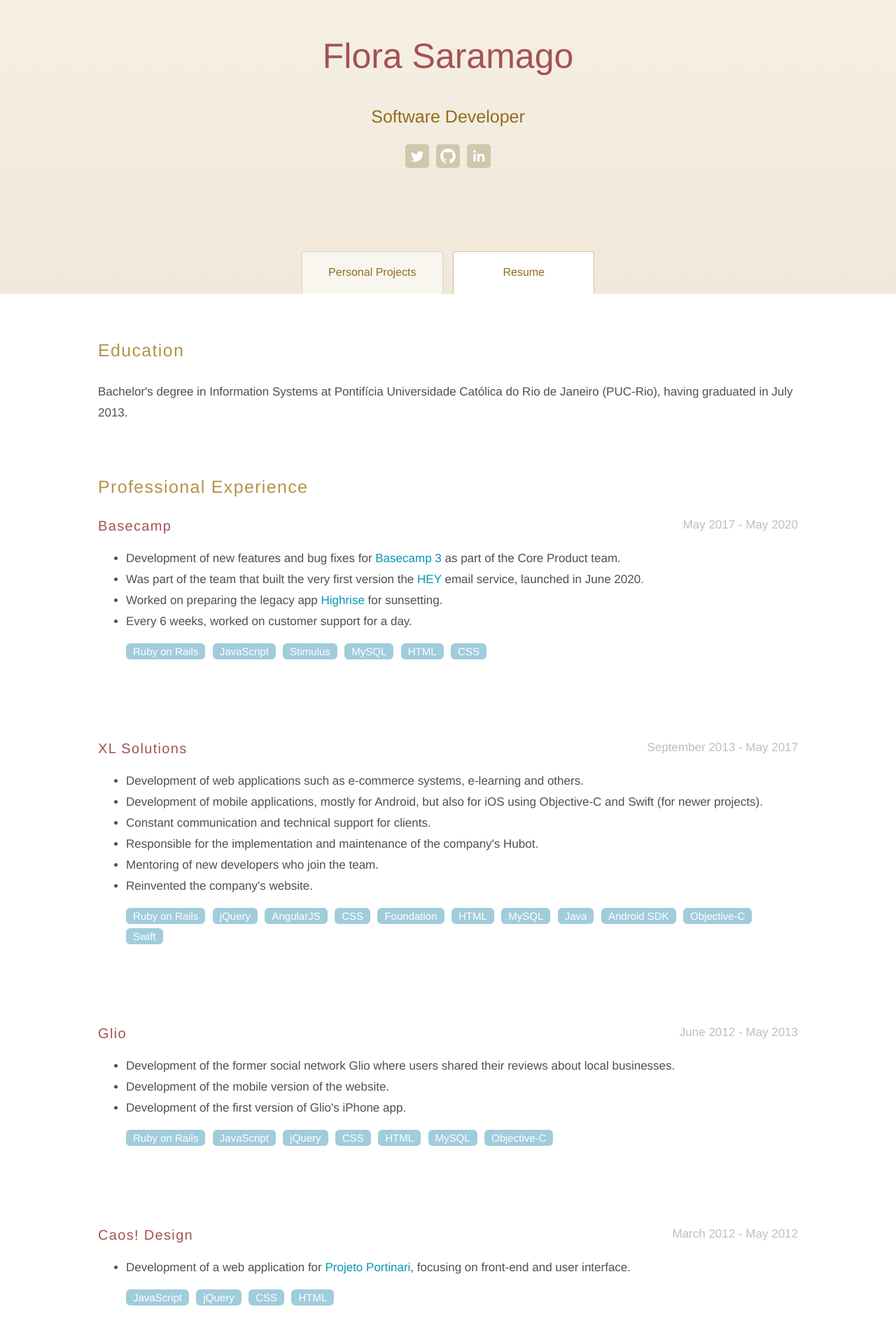
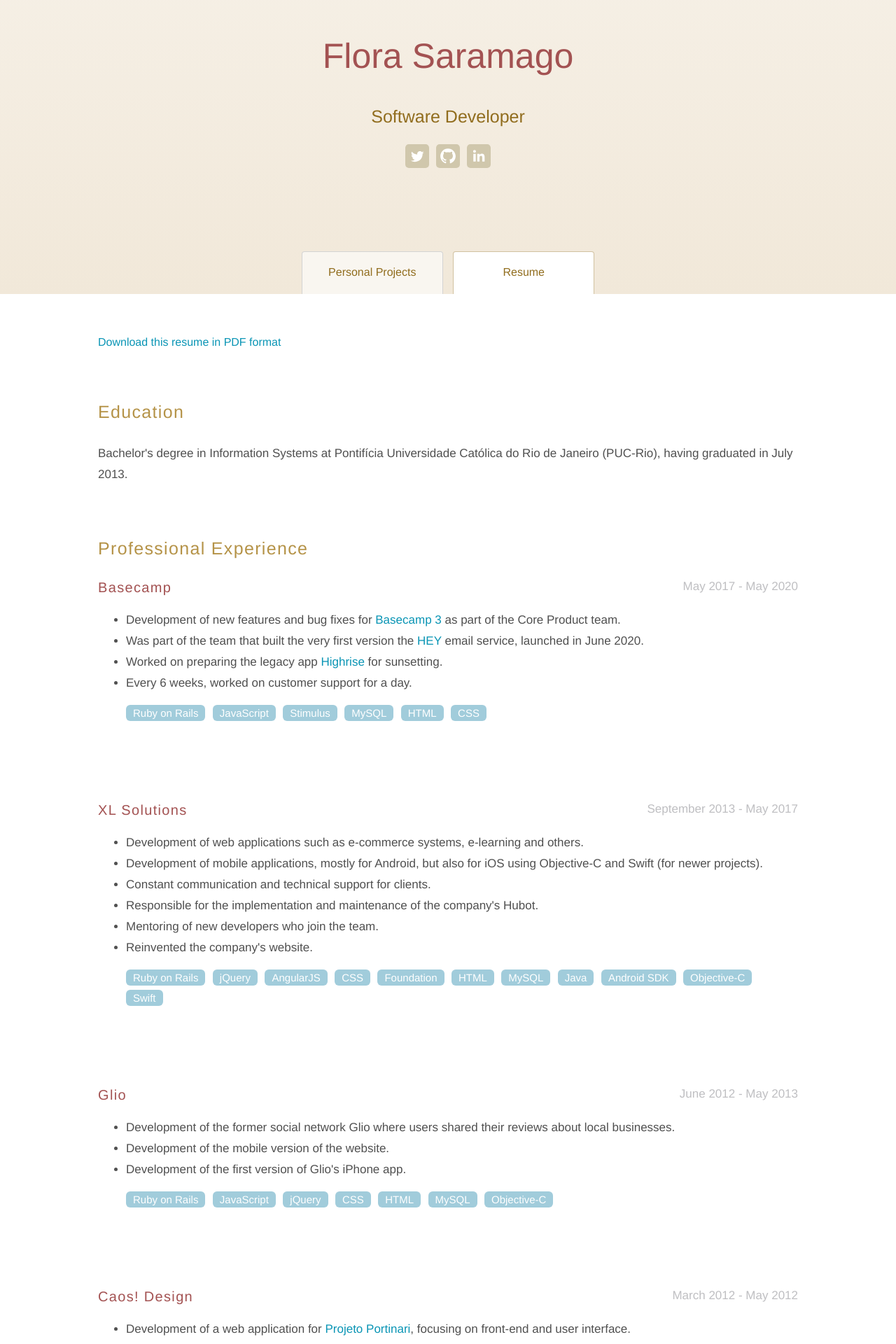
Before and after one commit to florasaramago/FloraSaramago, a Jekyll site: the page built from resume.html, in a window 1280 px wide. Shown: the top 1920 px of the page at 70% size. Built offline with Jekyll 4.4.1, drawn with Linux system fonts in a browser that asks for light colours; some web fonts are replaced.

Commit message:
Resume in PDF

```diff
--- a/_sass/main.scss
+++ b/_sass/main.scss
@@ -142,6 +142,16 @@
 #cv {
   margin-top: 60px;
 
+  a {
+    color: #0A95B5;
+    text-decoration: none;
+  }
+
+  a:hover {
+    color: #888;
+    text-decoration: none;
+  }
+
   .info {
     margin: auto;
     margin-bottom: 70px;
@@ -231,18 +241,6 @@
         font-size: 15px;
       }
     }
-  }
-
-  .job-description a {
-    /*color: #368CCF;*/
-    /*color:#14ABCE;*/
-    color: #0A95B5;
-    text-decoration: none;
-  }
-
-  .job-description a:hover {
-    color: #888;
-    text-decoration: none;
   }
 
   .job-info {
--- a/resume.html
+++ b/resume.html
@@ -3,6 +3,12 @@
 ---
 
 <div id="cv">
+  <div class="info">
+    <a href="{{ '/FloraSaramagoResume.pdf' | relative_url }}" target="_blank">
+      Download this resume in PDF format
+    </a>
+  </div>
+
   <div class="info">
     <div class="title">Education</div>
 
```
Also changed, not shown: 1 other file.
